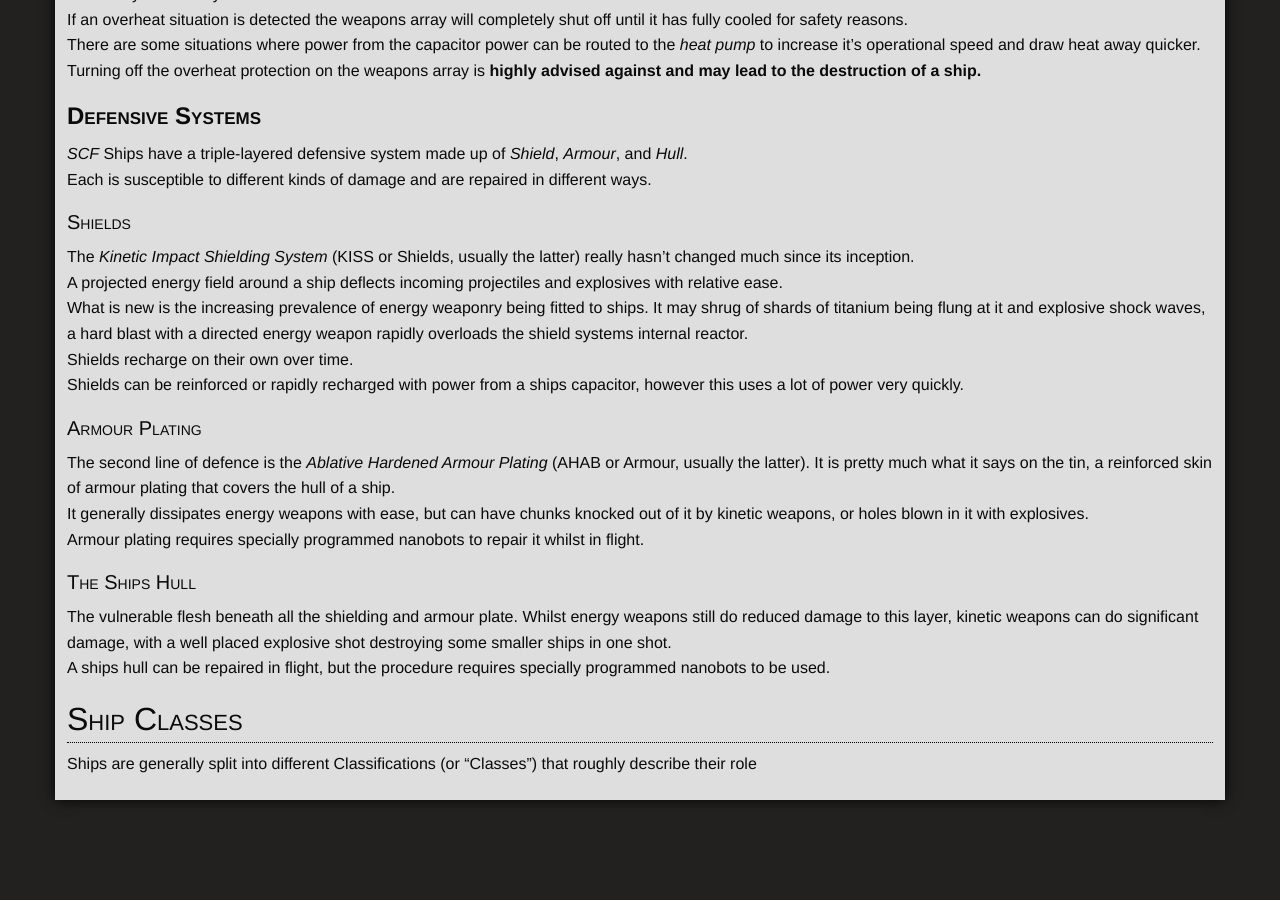
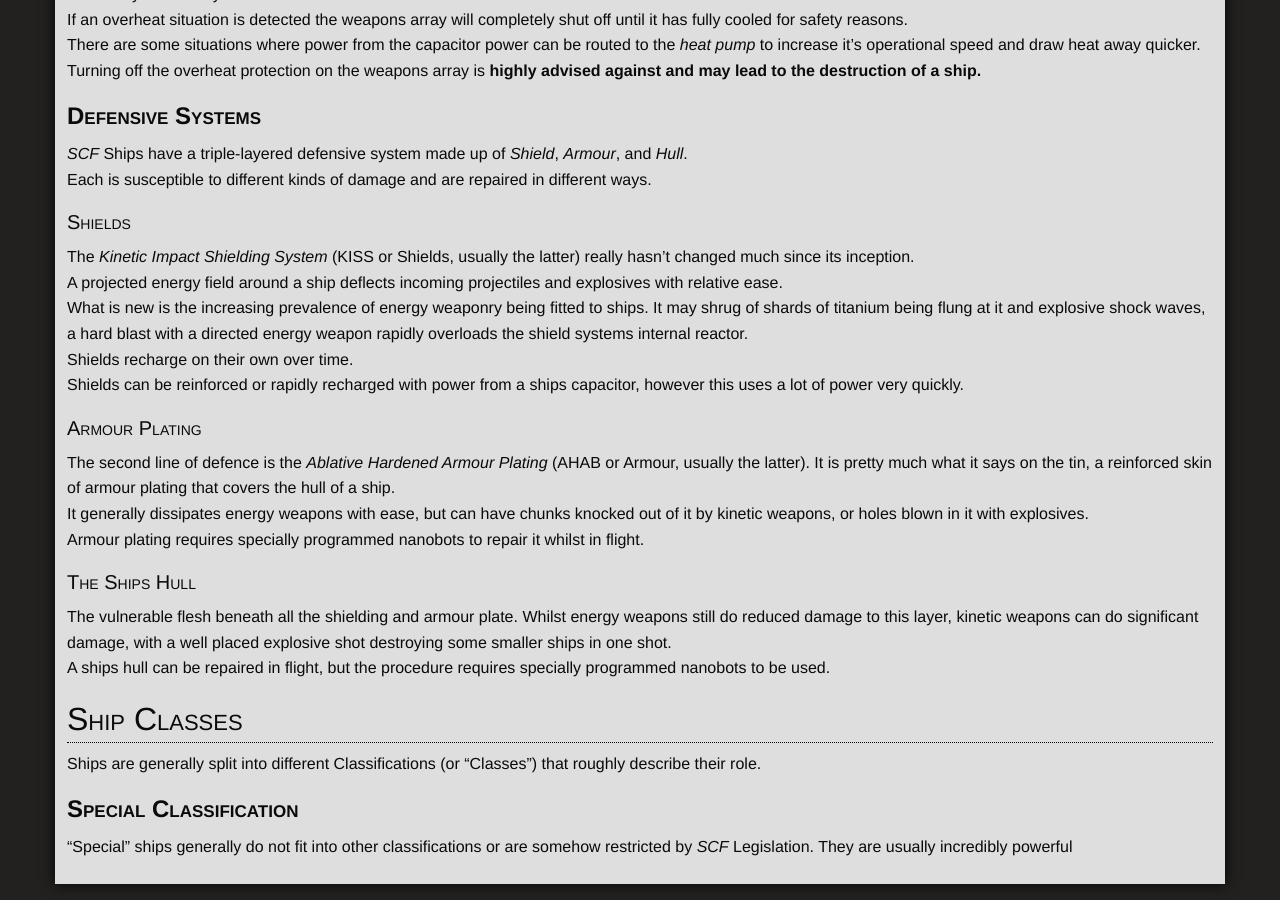
Before and after one commit to ori-sky/polar-space, a Jekyll site: the page built from designs/ships.md, in a window 1280 px wide and 900 px high, scrolled down 1325 px. Built offline with Jekyll 4.4.1, drawn with Linux system fonts in a browser that asks for light colours; nearby versions of some CDN libraries; some web fonts are replaced; our own code applies the rules of GitHub Pages for plain Markdown files; library files that are not in the unit come from our copies; before the commit the page ends 2141 px from its top, so only the background shows below that.

Commit message:
designs/ships.md updated from https://stackedit.io/

```diff
--- a/designs/ships.md
+++ b/designs/ships.md
@@ -60,9 +60,11 @@
 A ships hull can be repaired in flight, but the procedure requires specially programmed nanobots to be used.
 
 # Ship Classes
-Ships are generally split into different Classifications (or "Classes") that roughly describe their role
+Ships are generally split into different Classifications (or "Classes") that roughly describe their role.
+## Special Classification
+"Special" ships generally do not fit into other classifications or are somehow restricted by *SCF* Legislation. They are usually incredibly powerful
 <!--stackedit_data:
 eyJwcm9wZXJ0aWVzIjoiZXh0ZW5zaW9uczpcbiAgcHJlc2V0Oi
-BnZm1cbiIsImhpc3RvcnkiOlsxMTkzMDEyNzY0LC0xMDM0MDI1
-OTE3XX0=
+BnZm1cbiIsImhpc3RvcnkiOlstNjEyMzIzMDM0LDExOTMwMTI3
+NjQsLTEwMzQwMjU5MTddfQ==
 -->
```
